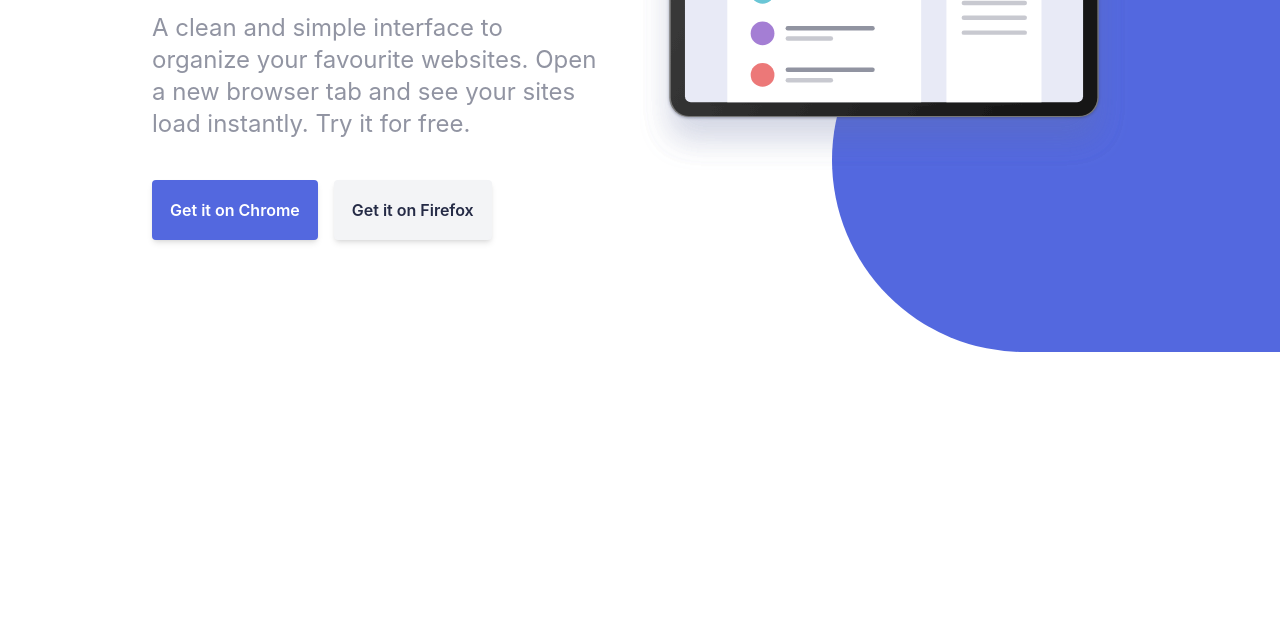
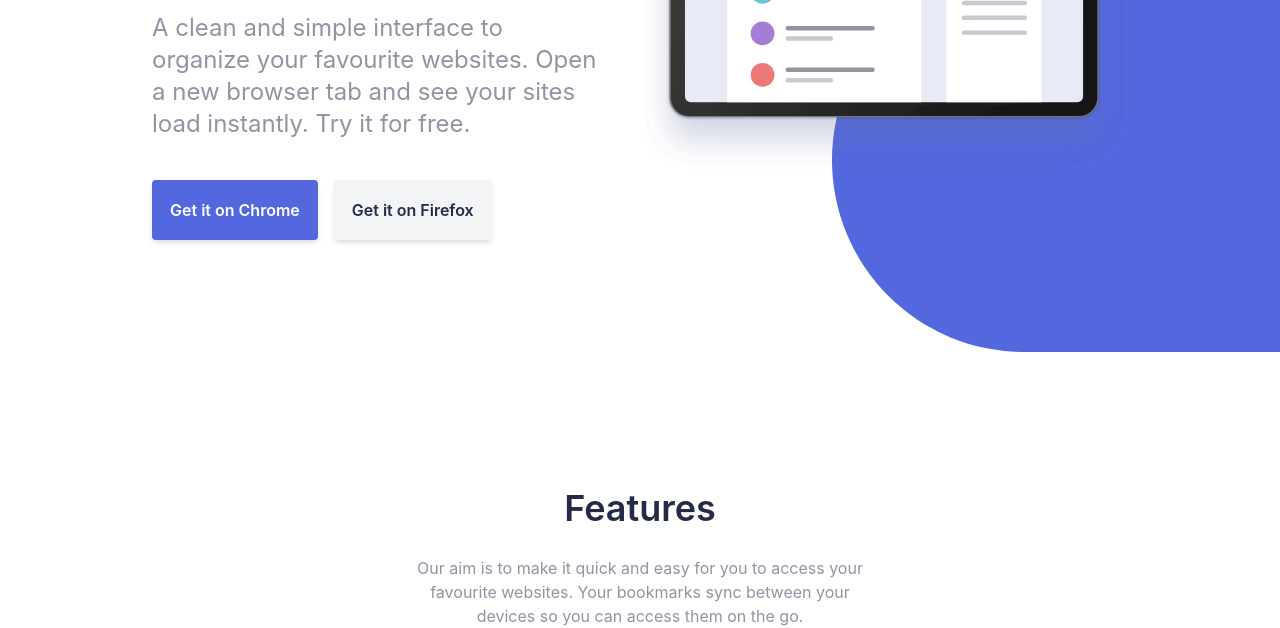
Before and after one commit to usamaElsharkawi/bookmark-manager-landing-page, a website: page index.html in a window 1280 px wide. Shown: the part 436-1064 px from the top of the page. Before the commit the page ends 800 px from the top, so only its background shows below. Drawn offline with nearby package versions, Linux system fonts and the light colour scheme; files that its build step writes are made by us from their sources.

```diff
--- a/index.html
+++ b/index.html
@@ -110,5 +110,16 @@
         </div>
       </div>
     </section>
+    <section id="features">
+      <div class="container mx-auto mt-56 px-6">
+        <h2 class="text-4xl font-semibold text-center text-navy">Features</h2>
+        <p class="max-w-md mx-auto mt-7 text-center text-grayish">
+          Our aim is to make it quick and easy for you to access your favourite
+          websites. Your bookmarks sync between your devices so you can access
+          them on the go.
+        </p>
+      </div>
+
+    </section>
   </body>
 </html>
```
Also changed, not shown: README.md.
